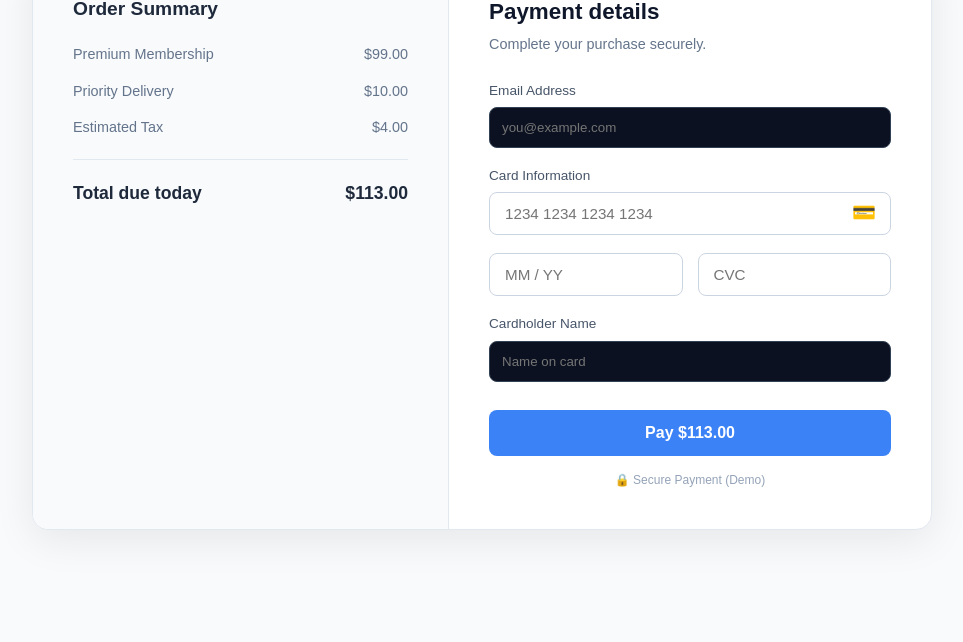
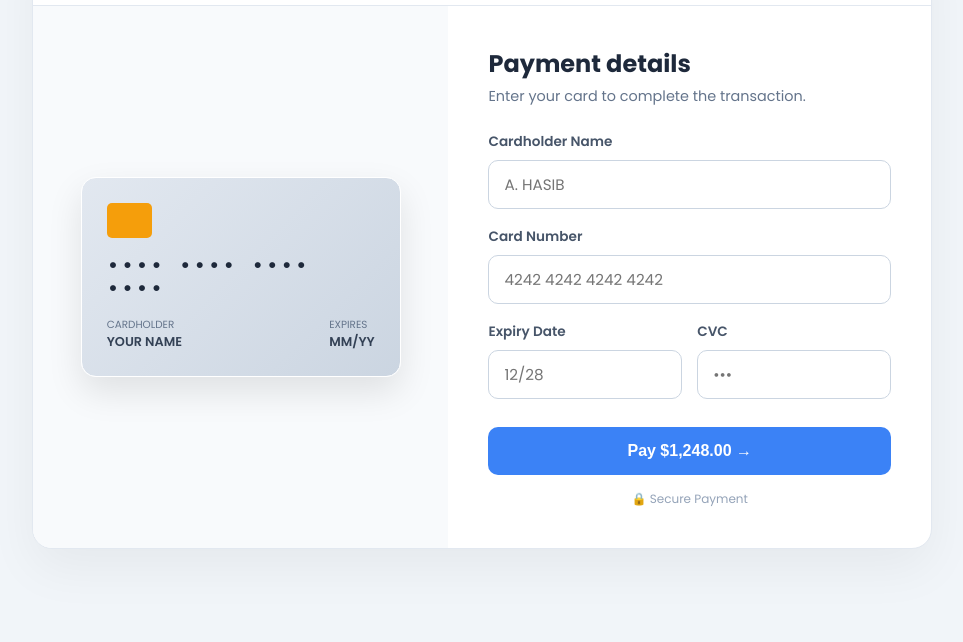
Before and after one commit to foysalraja/foysalraja.github.io, a plain HTML site: page checkout.html in a window 1280 px wide. Shown: the part 158-800 px from the top of the page, without its empty margins (158-1121 px from the left). Drawn offline with Linux system fonts and the light colour scheme.

Commit message:
Added premium clean checkout design with success popup

```diff
--- a/checkout.html
+++ b/checkout.html
@@ -3,173 +3,233 @@
 <head>
     <meta charset="UTF-8">
     <meta name="viewport" content="width=device-width, initial-scale=1.0, maximum-scale=1.0, user-scalable=no">
-    <title>Secure Checkout | Foysal Raja</title>
-    <link href="https://fonts.googleapis.com/css2?family=Inter:wght@300;400;500;600;700&display=swap" rel="stylesheet">
-    <link rel="stylesheet" href="style.css">
+    <title>Secure Checkout | Sable</title>
+    <link href="https://fonts.googleapis.com/css2?family=Poppins:wght@300;400;500;600;700&display=swap" rel="stylesheet">
     <style>
-        /* আসল পেমেন্ট গেটওয়ের মতো ডিজাইন */
-        body { background: #f8fafc; font-family: 'Inter', sans-serif; }
-
-        .checkout-container {
-            display: flex; justify-content: center; align-items: center;
-            min-height: 100vh; padding: 40px 20px; background: #f8fafc;
+        /* সাদা এবং পরিষ্কার প্রফেশনাল থিম */
+        * { box-sizing: border-box; margin: 0; padding: 0; }
+        body {
+            background: #f1f5f9;
+            font-family: 'Poppins', sans-serif;
+            display: flex;
+            justify-content: center;
+            align-items: center;
+            min-height: 100vh;
+            padding: 20px;
         }
 
-        .checkout-box {
-            display: flex; width: 100%; max-width: 900px;
-            background: #ffffff; border-radius: 16px;
-            box-shadow: 0 10px 40px rgba(0,0,0,0.08);
-            overflow: hidden; border: 1px solid #e2e8f0;
+        .checkout-wrapper {
+            background: #ffffff;
+            width: 100%;
+            max-width: 900px;
+            border-radius: 20px;
+            box-shadow: 0 20px 50px rgba(0,0,0,0.05);
+            overflow: hidden;
+            display: flex;
+            flex-wrap: wrap;
+            border: 1px solid #e2e8f0;
         }
 
-        /* বাম দিকের সামারি */
-        .order-summary {
-            flex: 1; background: #f8fafc; padding: 40px;
-            border-right: 1px solid #e2e8f0;
+        /* টপ হেডার */
+        .checkout-header {
+            width: 100%;
+            padding: 20px 30px;
+            border-bottom: 1px solid #e2e8f0;
+            display: flex;
+            justify-content: space-between;
+            align-items: center;
+            background: #fff;
         }
-        .order-summary h2 { font-size: 1.2rem; color: #1e293b; margin-bottom: 20px; }
-        .summary-item { display: flex; justify-content: space-between; margin-bottom: 15px; font-size: 0.9rem; color: #64748b; }
-        .summary-total { display: flex; justify-content: space-between; margin-top: 20px; padding-top: 20px; border-top: 1px solid #e2e8f0; font-weight: 700; font-size: 1.1rem; color: #1e293b; }
+        .checkout-header h2 { font-size: 1.2rem; color: #1e293b; display: flex; align-items: center; gap: 10px;}
+        .steps { display: flex; gap: 15px; font-size: 0.8rem; font-weight: 500; color: #94a3b8; }
+        .steps .active { color: #3b82f6; }
+        .steps .done { color: #10b981; }
+
+        /* বাম দিকের ৩ডি কার্ড */
+        .card-section {
+            flex: 1;
+            min-width: 320px;
+            padding: 40px;
+            background: #f8fafc;
+            display: flex;
+            flex-direction: column;
+            justify-content: center;
+            align-items: center;
+        }
+
+        .credit-card {
+            width: 320px;
+            height: 200px;
+            background: linear-gradient(135deg, #e2e8f0 0%, #cbd5e1 100%);
+            border-radius: 15px;
+            padding: 25px;
+            display: flex;
+            flex-direction: column;
+            justify-content: space-between;
+            box-shadow: 0 15px 35px rgba(0,0,0,0.1);
+            position: relative;
+            color: #334155;
+            border: 1px solid #fff;
+        }
+
+        .card-chip { width: 45px; height: 35px; background: #f59e0b; border-radius: 5px; margin-bottom: 15px; }
+        .card-number { font-size: 1.3rem; letter-spacing: 2px; font-family: monospace; font-weight: 600; color: #1e293b; }
+        .card-bottom { display: flex; justify-content: space-between; font-size: 0.8rem; font-weight: 600; margin-top: 15px;}
+        .card-bottom span { color: #64748b; font-size: 0.65rem; display: block; font-weight: 400;}
 
         /* ডান দিকের ফর্ম */
-        .payment-form { flex: 1.2; padding: 40px; }
-        .payment-form h2 { font-size: 1.4rem; color: #0f172a; margin-bottom: 5px; }
-        .payment-form p { font-size: 0.9rem; color: #64748b; margin-bottom: 25px; }
+        .form-section { flex: 1.2; padding: 40px; }
+        .form-section h2 { font-size: 1.5rem; color: #1e293b; margin-bottom: 5px; }
+        .form-section p { font-size: 0.9rem; color: #64748b; margin-bottom: 25px; }
 
         .form-group { margin-bottom: 18px; }
-        .form-group label { display: block; font-size: 0.85rem; font-weight: 500; color: #475569; margin-bottom: 6px; }
+        .form-group label { display: block; font-size: 0.85rem; font-weight: 600; color: #475569; margin-bottom: 8px; }
 
-        .input-wrapper { position: relative; display: flex; align-items: center; }
-        .input-wrapper input {
-            width: 100%; padding: 12px 15px; background: #fff;
-            border: 1px solid #cbd5e1; border-radius: 8px;
-            font-size: 0.95rem; color: #1e293b; outline: none; transition: 0.2s;
+        .input-field {
+            width: 100%;
+            padding: 12px 15px;
+            background: #fff;
+            border: 1px solid #cbd5e1;
+            border-radius: 10px;
+            font-size: 0.95rem;
+            color: #1e293b;
+            outline: none;
+            transition: 0.3s;
+            font-family: 'Poppins', sans-serif;
         }
-        .input-wrapper input:focus { border-color: #3b82f6; box-shadow: 0 0 0 3px rgba(59, 130, 246, 0.1); }
-
-        .card-icon { position: absolute; right: 15px; color: #94a3b8; font-size: 1.2rem; }
+        .input-field:focus { border-color: #3b82f6; box-shadow: 0 0 0 3px rgba(59, 130, 246, 0.1); }
 
         .row { display: flex; gap: 15px; }
         .row .form-group { flex: 1; }
 
         .pay-btn {
-            width: 100%; padding: 14px; background: #3b82f6; color: #fff;
-            border: none; border-radius: 8px; font-size: 1rem; font-weight: 600;
-            cursor: pointer; margin-top: 10px; transition: 0.2s;
+            width: 100%;
+            padding: 15px;
+            background: #3b82f6;
+            color: #fff;
+            border: none;
+            border-radius: 10px;
+            font-size: 1rem;
+            font-weight: 600;
+            cursor: pointer;
+            margin-top: 10px;
+            transition: 0.3s;
         }
-        .pay-btn:hover { background: #2563eb; }
+        .pay-btn:hover { background: #2563eb; box-shadow: 0 10px 20px rgba(59, 130, 246, 0.2); }
 
         .secure-badge { display: flex; align-items: center; justify-content: center; gap: 5px; font-size: 0.75rem; color: #94a3b8; margin-top: 15px; }
 
-        /* =========================================
-           নতুন প্রিমিয়াম সাকসেস পপআপ (Popup)
-           ========================================= */
+        /* সাকসেস পপআপ */
         .success-popup {
             position: fixed; top: 0; left: 0; width: 100%; height: 100%;
-            background: rgba(15, 23, 42, 0.8); backdrop-filter: blur(5px);
+            background: rgba(15, 23, 42, 0.7); backdrop-filter: blur(4px);
             display: flex; justify-content: center; align-items: center;
-            z-index: 1000; opacity: 0; pointer-events: none;
-            transition: opacity 0.3s ease;
+            z-index: 1000; opacity: 0; pointer-events: none; transition: opacity 0.3s;
         }
         .success-popup.active { opacity: 1; pointer-events: auto; }
 
         .popup-content {
             background: #fff; padding: 40px; border-radius: 20px;
-            text-align: center; max-width: 400px; width: 90%;
-            transform: scale(0.8); transition: transform 0.4s cubic-bezier(0.175, 0.885, 0.32, 1.275);
-            box-shadow: 0 20px 50px rgba(0,0,0,0.2);
+            text-align: center; max-width: 350px; width: 90%;
+            transform: translateY(20px); transition: transform 0.4s;
+            box-shadow: 0 20px 40px rgba(0,0,0,0.1);
         }
-        .success-popup.active .popup-content { transform: scale(1); }
+        .success-popup.active .popup-content { transform: translateY(0); }
 
-        /* এনিমেটেড টিক চিহ্ন */
         .checkmark-circle {
             width: 80px; height: 80px; border-radius: 50%;
             background: #dcfce7; display: flex; justify-content: center; align-items: center;
-            margin: 0 auto 20px auto; position: relative;
+            margin: 0 auto 20px auto;
         }
         .checkmark {
             width: 25px; height: 45px;
             border-right: 5px solid #10b981;
             border-bottom: 5px solid #10b981;
             transform: rotate(45deg) translate(-2px, -5px);
-            opacity: 0; animation: drawCheck 0.5s ease forwards 0.3s;
         }
-        @keyframes drawCheck { 0% { opacity: 0; } 100% { opacity: 1; } }
-
-        .popup-content h2 { color: #0f172a; font-size: 1.5rem; margin-bottom: 10px; }
-        .popup-content p { color: #64748b; font-size: 0.95rem; margin-bottom: 25px; }
-        .popup-content .amount { font-size: 1.8rem; font-weight: 700; color: #10b981; margin-bottom: 20px; display: block;}
+        .popup-content h2 { color: #1e293b; font-size: 1.4rem; margin-bottom: 10px; }
+        .popup-content p { color: #64748b; font-size: 0.9rem; margin-bottom: 20px; }
 
         .close-popup-btn {
             background: #f1f5f9; color: #475569; border: none;
-            padding: 12px 30px; border-radius: 8px; font-weight: 600;
-            cursor: pointer; transition: 0.2s;
+            padding: 12px 30px; border-radius: 10px; font-weight: 600;
+            cursor: pointer; transition: 0.2s; width: 100%;
         }
         .close-popup-btn:hover { background: #e2e8f0; }
 
         @media (max-width: 768px) {
-            .checkout-box { flex-direction: column; }
-            .order-summary { border-right: none; border-bottom: 1px solid #e2e8f0; }
+            .checkout-wrapper { flex-direction: column; }
+            .card-section { padding: 20px; }
+            .credit-card { width: 100%; max-width: 320px; }
+            .form-section { padding: 20px; }
         }
     </style>
 </head>
 <body>
 
-    <div class="checkout-container">
-        <div class="checkout-box">
-
-            <!-- বাম দিকের অর্ডার সামারি -->
-            <div class="order-summary">
-                <h2>Order Summary</h2>
-                <div class="summary-item"><span>Premium Membership</span><span>$99.00</span></div>
-                <div class="summary-item"><span>Priority Delivery</span><span>$10.00</span></div>
-                <div class="summary-item"><span>Estimated Tax</span><span>$4.00</span></div>
-                <div class="summary-total"><span>Total due today</span><span>$113.00</span></div>
+    <div class="checkout-wrapper">
+        <!-- টপ হেডার -->
+        <div class="checkout-header">
+            <h2><span style="color:#3b82f6; font-weight:800;">SABLE</span> CHECKOUT</h2>
+            <div class="steps">
+                <span class="done">✓ Your bag</span>
+                <span class="done">✓ Delivery</span>
+                <span class="active">3 Payment</span>
+            </div>
         </div>
 
-            <!-- ডান দিকের পেমেন্ট ফর্ম -->
-            <div class="payment-form">
+        <!-- বাম দিকের কার্ড -->
+        <div class="card-section">
+            <div class="credit-card">
+                <div class="card-chip"></div>
+                <div class="card-number" id="displayCardNumber">•••• •••• •••• ••••</div>
+                <div class="card-bottom">
+                    <div>
+                        <span>CARDHOLDER</span>
+                        <div id="displayName">YOUR NAME</div>
+                    </div>
+                    <div>
+                        <span>EXPIRES</span>
+                        <div id="displayExpiry">MM/YY</div>
+                    </div>
+                </div>
+            </div>
+        </div>
+
+        <!-- ডান দিকের ফর্ম -->
+        <div class="form-section">
             <h2>Payment details</h2>
-                <p>Complete your purchase securely.</p>
+            <p>Enter your card to complete the transaction.</p>
 
-                <form id="proPaymentForm">
+            <form id="paymentForm">
                 <div class="form-group">
-                        <label>Email Address</label>
-                        <input type="email" placeholder="you@example.com" required>
+                    <label>Cardholder Name</label>
+                    <input type="text" class="input-field" id="cardName" placeholder="A. HASIB" required>
                 </div>
 
                 <div class="form-group">
-                        <label>Card Information</label>
-                        <div class="input-wrapper">
-                            <input type="text" id="cardNumber" placeholder="1234 1234 1234 1234" required maxlength="19">
-                            <span class="card-icon">💳</span>
-                        </div>
+                    <label>Card Number</label>
+                    <input type="text" class="input-field" id="cardNumber" placeholder="4242 4242 4242 4242" required maxlength="19">
                 </div>
 
                 <div class="row">
                     <div class="form-group">
-                            <div class="input-wrapper"><input type="text" id="cardExpiry" placeholder="MM / YY" required maxlength="7"></div>
+                        <label>Expiry Date</label>
+                        <input type="text" class="input-field" id="cardExpiry" placeholder="12/28" required maxlength="5">
                     </div>
                     <div class="form-group">
-                            <div class="input-wrapper"><input type="text" placeholder="CVC" required maxlength="4"></div>
+                        <label>CVC</label>
+                        <input type="password" class="input-field" placeholder="•••" required maxlength="4">
                     </div>
                 </div>
 
-                    <div class="form-group">
-                        <label>Cardholder Name</label>
-                        <input type="text" placeholder="Name on card" required>
-                    </div>
-
-                    <button type="submit" class="pay-btn">Pay $113.00</button>
-
-                    <div class="secure-badge">🔒 Secure Payment (Demo)</div>
+                <button type="submit" class="pay-btn">Pay $1,248.00 →</button>
+                <div class="secure-badge">🔒 Secure Payment </div>
             </form>
-            </div>
-
         </div>
     </div>
 
-    <!-- প্রিমিয়াম সাকসেস পপআপ -->
+    <!-- সাকসেস পপআপ -->
     <div class="success-popup" id="successPopup">
         <div class="popup-content">
             <div class="checkmark-circle">
@@ -177,36 +237,51 @@
             </div>
             <h2>Payment Successful!</h2>
             <p>Your transaction has been completed.</p>
-            <span class="amount">$113.00</span>
             <button class="close-popup-btn" onclick="closePopup()">Done</button>
         </div>
     </div>
 
     <script>
-        // কার্ড নাম্বার ফরম্যাট (৪ ডিজিট পর পর স্পেস)
-        document.getElementById('cardNumber').addEventListener('input', function (e) {
+        // কার্ডের নাম্বার ও নাম লাইভ আপডেট
+        const cardNumberInput = document.getElementById('cardNumber');
+        const cardNameInput = document.getElementById('cardName');
+        const cardExpiryInput = document.getElementById('cardExpiry');
+
+        const displayCardNumber = document.getElementById('displayCardNumber');
+        const displayName = document.getElementById('displayName');
+        const displayExpiry = document.getElementById('displayExpiry');
+
+        cardNumberInput.addEventListener('input', (e) => {
             let value = e.target.value.replace(/\s+/g, '').replace(/[^0-9]/gi, '');
             let formattedValue = value.match(/.{1,4}/g)?.join(' ') || '';
             e.target.value = formattedValue;
+            displayCardNumber.innerText = formattedValue || '•••• •••• •••• ••••';
         });
 
-        // এক্সপায়ারি ডেট ফরম্যাট (MM / YY)
-        document.getElementById('cardExpiry').addEventListener('input', function (e) {
-            let value = e.target.value.replace(/\s+/g, '').replace(/[^0-9]/gi, '');
-            if (value.length > 2) { value = value.substring(0, 2) + ' / ' + value.substring(2, 4); }
-            e.target.value = value;
+        cardNameInput.addEventListener('input', (e) => {
+            displayName.innerText = e.target.value.toUpperCase() || 'YOUR NAME';
         });
 
-        // ফর্ম সাবমিট (পপআপ দেখানো)
-        document.getElementById('proPaymentForm').addEventListener('submit', function(e) {
+        cardExpiryInput.addEventListener('input', (e) => {
+            let value = e.target.value.replace(/\s+/g, '').replace(/[^0-9]/gi, '');
+            if (value.length > 2) { value = value.substring(0, 2) + '/' + value.substring(2, 4); }
+            e.target.value = value;
+            displayExpiry.innerText = value || 'MM/YY';
+        });
+
+        // সাবমিট করলে পপআপ দেখানো
+        document.getElementById('paymentForm').addEventListener('submit', function(e) {
             e.preventDefault();
             document.getElementById('successPopup').classList.add('active');
         });
 
-        // পপআপ বন্ধ করা
         function closePopup() {
             document.getElementById('successPopup').classList.remove('active');
-            document.getElementById('proPaymentForm').reset(); // ফর্ম খালি করা
+            // ফর্ম রিসেট এবং কার্ড আগের অবস্থায় ফেরানো
+            document.getElementById('paymentForm').reset();
+            displayCardNumber.innerText = '•••• •••• •••• ••••';
+            displayName.innerText = 'YOUR NAME';
+            displayExpiry.innerText = 'MM/YY';
         }
     </script>
 </body>
```
Also changed, not shown: index.html (+1 -0 lines). Lines whose indentation alone changed are shown as unchanged.
